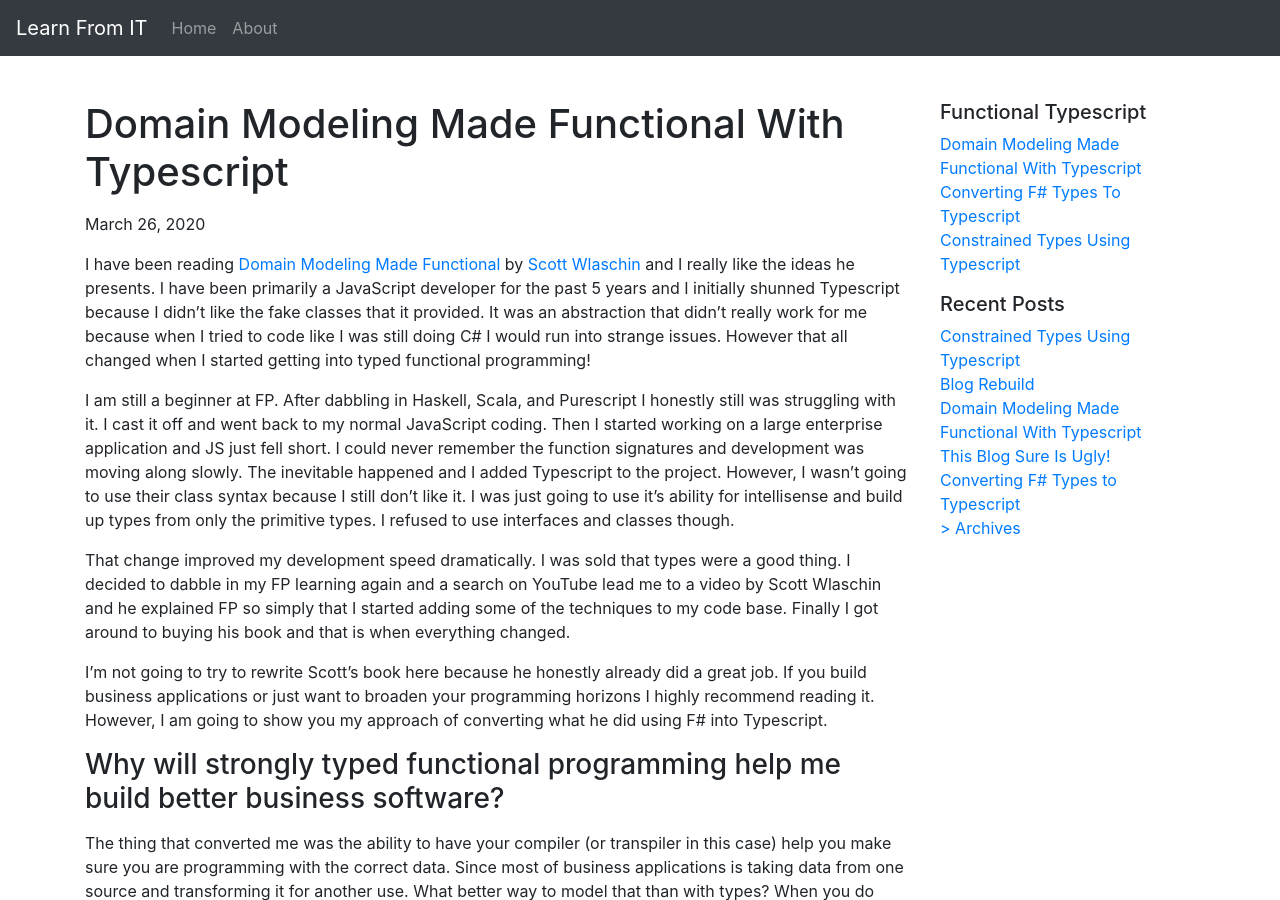
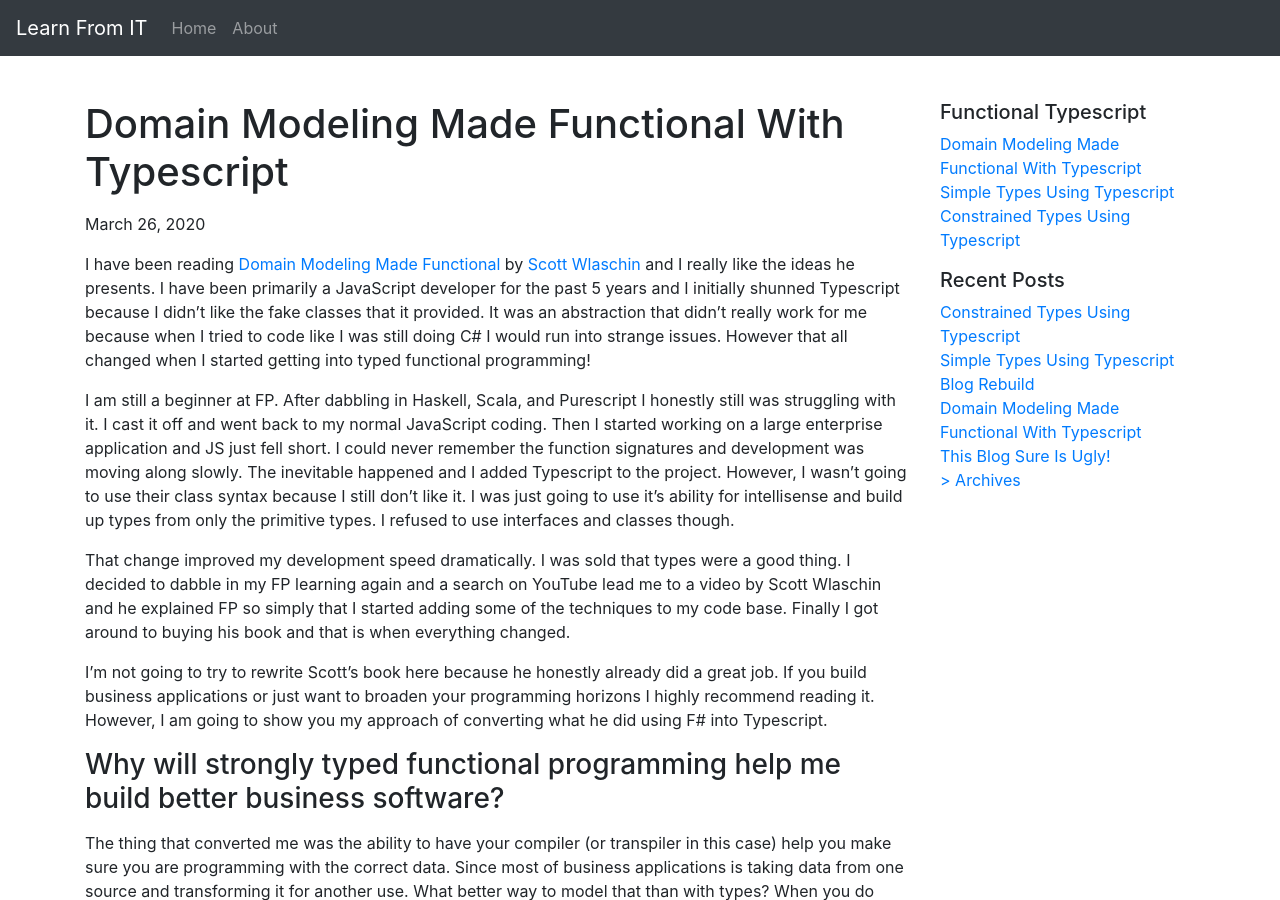
Before and after one commit to brett9897/brett9897.github.io, a Jekyll site: the page built from _posts/2020-03-26-domain-modeling-made-functional-with.md, in a window 1280 px wide and 900 px high. Built offline with Jekyll 4.4.1, drawn with Linux system fonts in a browser that asks for light colours; nearby versions of some CDN libraries.

Commit message:
Added favicon and created a category for functional typescript

```diff
--- /dev/null
+++ b/_includes/functionalTsLinks.html
@@ -0,0 +1,7 @@
+<ul class="no-bullets">
+    {% for post in site.categories['FunctionalTypescript'] reversed %}
+        <li>
+            <a href="{{ post.url }}">{{ post.title }}</a>
+        </li>
+    {% endfor %}
+</ul>
--- a/_includes/links.html
+++ b/_includes/links.html
@@ -1,15 +1,5 @@
 <h5>Functional Typescript</h5>
-<ul class="no-bullets">
-    <li>
-        <a href="{% post_url 2020-03-26-domain-modeling-made-functional-with %}">Domain Modeling Made Functional With Typescript</a>
-    </li>
-    <li>
-        <a href="{% post_url 2020-03-25-converting-f-types-to-typescript %}">Converting F# Types To Typescript</a>
-    </li>
-    <li>
-        <a href="{% post_url 2020-03-26-constrained-types %}">Constrained Types Using Typescript</a>
-    </li>
-</ul>
+{% include functionalTsLinks.html %}
 <h5>Recent Posts</h5>
 <ul class="no-bullets">
     {% for post in site.posts limit:5 %}
--- a/_layouts/default.html
+++ b/_layouts/default.html
@@ -4,6 +4,7 @@
         <meta charset="utf-8" />
         <meta name="viewport" content="width=device-width, initial-scale=1, shrink-to-fit=no" />
         <title>{{ page.title }}</title>
+        <link rel="shortcut icon" href="/assets/images/favicon.png" />
         <link rel="stylesheet" href="https://stackpath.bootstrapcdn.com/bootstrap/4.4.1/css/bootstrap.min.css" integrity="sha384-Vkoo8x4CGsO3+Hhxv8T/Q5PaXtkKtu6ug5TOeNV6gBiFeWPGFN9MuhOf23Q9Ifjh" crossorigin="anonymous" />
         <link rel="stylesheet" href="https://use.fontawesome.com/releases/v5.13.0/css/all.css" integrity="sha384-Bfad6CLCknfcloXFOyFnlgtENryhrpZCe29RTifKEixXQZ38WheV+i/6YWSzkz3V" crossorigin="anonymous" />
         <link rel="stylesheet" href="/assets/css/styles.css" />
```
Also changed, not shown: _posts/2020-03-25-converting-f-types-to-typescript.md (+4 -3 lines), _posts/2020-03-26-constrained-types.md (+1 -0 lines), _posts/2020-03-26-domain-modeling-made-functional-with.md (+1 -0 lines), assets/images/favicon.png (added).
